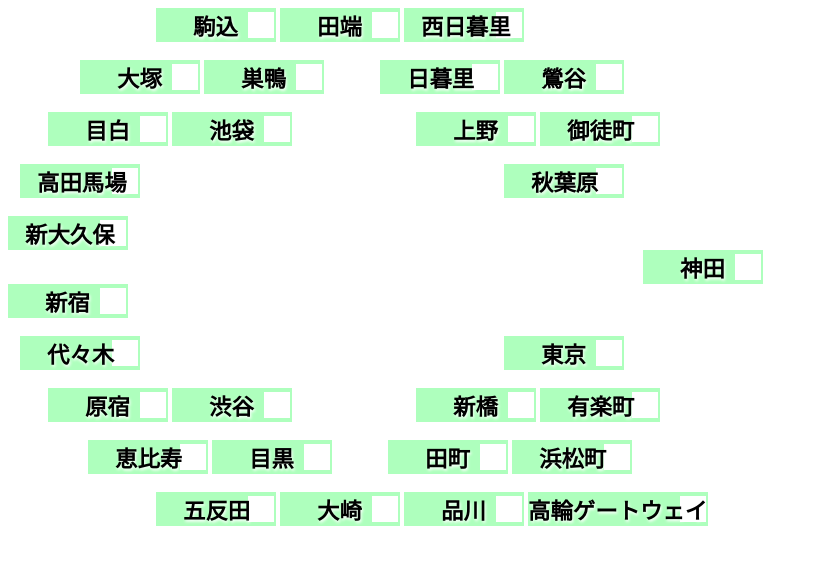
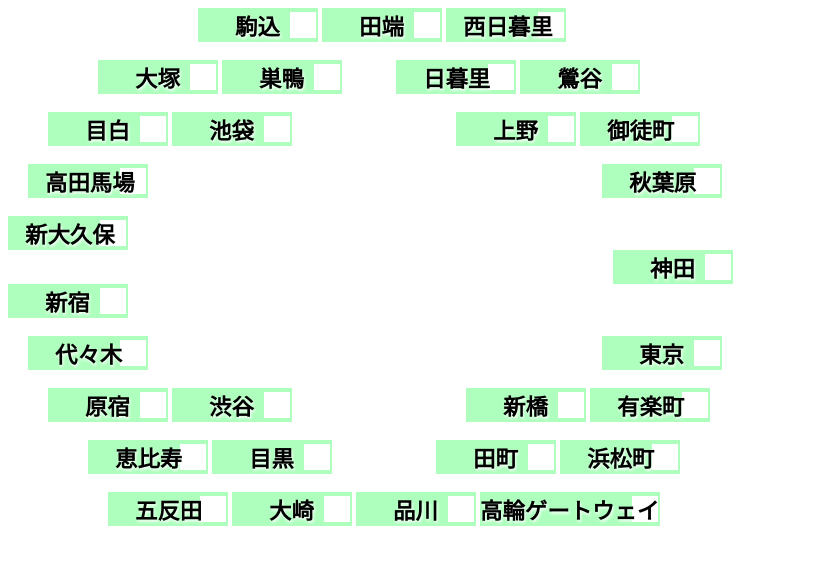
Before and after one commit to Chico27/yamanote-game-cunning, a plain HTML site: page index.html in a window 1280 px wide. Shown: the whole page, without its empty margins (0-818 px from the left). Drawn offline with Linux system fonts and the light colour scheme.

Commit message:
Update index.html

```diff
--- a/index.html
+++ b/index.html
@@ -6,11 +6,7 @@
     <title></title>
   </head>
   <body>
-&nbsp;&nbsp;&nbsp;&nbsp;&nbsp;&nbsp;&nbsp;&nbsp;&nbsp;
-&nbsp;&nbsp;&nbsp;&nbsp;&nbsp;&nbsp;&nbsp;&nbsp;&nbsp;
-&nbsp;&nbsp;&nbsp;&nbsp;&nbsp;&nbsp;&nbsp;&nbsp;&nbsp;
-&nbsp;&nbsp;&nbsp;&nbsp;&nbsp;&nbsp;
-    <label class="switch">
+    <label class="switch" style="margin-left: 190px;">
       <input type="checkbox" checked>
       <span class="slider"><strong class="sliderChar2">駒込</strong></span>
     </label>
@@ -25,10 +21,7 @@
 
     <br><br>
 
-&nbsp;&nbsp;&nbsp;&nbsp;&nbsp;&nbsp;&nbsp;&nbsp;&nbsp;
-&nbsp;&nbsp;&nbsp;&nbsp;&nbsp;&nbsp;&nbsp;
-
-    <label class="switch">
+    <label class="switch" style="margin-left: 90px;">
       <input type="checkbox" checked>
       <span class="slider"><strong class="sliderChar2">大塚</strong></span>
     </label>
@@ -37,10 +30,7 @@
       <span class="slider"><strong class="sliderChar2">巣鴨</strong></span>
     </label>
 
-&nbsp;&nbsp;&nbsp;&nbsp;&nbsp;&nbsp;&nbsp;&nbsp;&nbsp;
-&nbsp;&nbsp;
-
-  <label class="switch">
+  <label class="switch" style="margin-left: 50px;">
     <input type="checkbox" checked>
     <span class="slider"><strong class="sliderChar3">日暮里</strong></span>
   </label>
@@ -51,9 +41,7 @@
 
   <br><br>
 
-  &nbsp;&nbsp;&nbsp;&nbsp;&nbsp;&nbsp;&nbsp;&nbsp;&nbsp;
-
-  <label class="switch">
+  <label class="switch" style="margin-left: 40px;">
     <input type="checkbox" checked>
     <span class="slider"><strong class="sliderChar2">目白</strong></span>
   </label>
@@ -62,12 +50,7 @@
     <span class="slider"><strong class="sliderChar2">池袋</strong></span>
   </label>
 
-  &nbsp;&nbsp;&nbsp;&nbsp;&nbsp;&nbsp;&nbsp;&nbsp;&nbsp;
-  &nbsp;&nbsp;&nbsp;&nbsp;&nbsp;&nbsp;&nbsp;&nbsp;&nbsp;
-  &nbsp;&nbsp;&nbsp;&nbsp;&nbsp;&nbsp;&nbsp;&nbsp;&nbsp;
-
-
-  <label class="switch">
+  <label class="switch" style="margin-left: 160px;">
     <input type="checkbox" checked>
     <span class="slider"><strong class="sliderChar2">上野</strong></span>
   </label>
@@ -78,24 +61,12 @@
 
   <br><br>
 
-&nbsp;&nbsp;
-
-  <label class="switch">
+  <label class="switch" style="margin-left: 20px;">
     <input type="checkbox" checked>
     <span class="slider"><strong class="sliderChar4">高田馬場</strong></span>
   </label>
 
-&nbsp;&nbsp;&nbsp;&nbsp;&nbsp;&nbsp;&nbsp;&nbsp;&nbsp;
-&nbsp;&nbsp;&nbsp;&nbsp;&nbsp;&nbsp;&nbsp;&nbsp;&nbsp;
-&nbsp;&nbsp;&nbsp;&nbsp;&nbsp;&nbsp;&nbsp;&nbsp;&nbsp;
-&nbsp;&nbsp;&nbsp;&nbsp;&nbsp;&nbsp;&nbsp;&nbsp;&nbsp;
-&nbsp;&nbsp;&nbsp;&nbsp;&nbsp;&nbsp;&nbsp;&nbsp;&nbsp;
-&nbsp;&nbsp;&nbsp;&nbsp;&nbsp;&nbsp;&nbsp;&nbsp;&nbsp;
-&nbsp;&nbsp;&nbsp;&nbsp;&nbsp;&nbsp;&nbsp;&nbsp;&nbsp;
-&nbsp;&nbsp;&nbsp;&nbsp;&nbsp;&nbsp;&nbsp;&nbsp;&nbsp;
-&nbsp;&nbsp;&nbsp;&nbsp;&nbsp;&nbsp;&nbsp;&nbsp;&nbsp;
-
-    <label class="switch">
+    <label class="switch" style="margin-left: 450px;">
       <input type="checkbox" checked>
       <span class="slider"><strong class="sliderChar3">秋葉原</strong></span>
     </label>
@@ -108,7 +79,7 @@
     </label>
 
     <br>
-    <label class="switch" style="margin-left: 635px;">
+    <label class="switch" style="margin-left: 605px;">
       <input type="checkbox" checked>
       <span class="slider"><strong class="sliderChar2">神田</strong></span>
     </label>
@@ -121,32 +92,20 @@
     </label>
 
     <br><br>
-    &nbsp;&nbsp;
 
-      <label class="switch">
+      <label class="switch" style="margin-left: 20px;">
         <input type="checkbox" checked>
         <span class="slider"><strong class="sliderChar3">代々木</strong></span>
       </label>
 
-      &nbsp;&nbsp;&nbsp;&nbsp;&nbsp;&nbsp;&nbsp;&nbsp;&nbsp;
-      &nbsp;&nbsp;&nbsp;&nbsp;&nbsp;&nbsp;&nbsp;&nbsp;&nbsp;
-      &nbsp;&nbsp;&nbsp;&nbsp;&nbsp;&nbsp;&nbsp;&nbsp;&nbsp;
-      &nbsp;&nbsp;&nbsp;&nbsp;&nbsp;&nbsp;&nbsp;&nbsp;&nbsp;
-      &nbsp;&nbsp;&nbsp;&nbsp;&nbsp;&nbsp;&nbsp;&nbsp;&nbsp;
-      &nbsp;&nbsp;&nbsp;&nbsp;&nbsp;&nbsp;&nbsp;&nbsp;&nbsp;
-      &nbsp;&nbsp;&nbsp;&nbsp;&nbsp;&nbsp;&nbsp;&nbsp;&nbsp;
-      &nbsp;&nbsp;&nbsp;&nbsp;&nbsp;&nbsp;&nbsp;&nbsp;&nbsp;
-      &nbsp;&nbsp;&nbsp;&nbsp;&nbsp;&nbsp;&nbsp;&nbsp;&nbsp;
-
-      <label class="switch">
+      <label class="switch" style="margin-left: 450px;">
         <input type="checkbox" checked>
         <span class="slider"><strong class="sliderChar2">東京</strong></span>
       </label>
 
   <br><br>
 
-    &nbsp;&nbsp;&nbsp;&nbsp;&nbsp;&nbsp;&nbsp;&nbsp;&nbsp;
-    <label class="switch">
+    <label class="switch" style="margin-left: 40px;">
       <input type="checkbox" checked>
       <span class="slider"><strong class="sliderChar2">原宿</strong></span>
     </label>
@@ -155,10 +114,7 @@
       <span class="slider"><strong class="sliderChar2">渋谷</strong></span>
     </label>
 
-      &nbsp;&nbsp;&nbsp;&nbsp;&nbsp;&nbsp;&nbsp;&nbsp;&nbsp;
-      &nbsp;&nbsp;&nbsp;&nbsp;&nbsp;&nbsp;&nbsp;&nbsp;&nbsp;
-      &nbsp;&nbsp;&nbsp;&nbsp;&nbsp;&nbsp;&nbsp;&nbsp;&nbsp;
-    <label class="switch">
+    <label class="switch" style="margin-left: 170px;">
       <input type="checkbox" checked>
       <span class="slider"><strong class="sliderChar2">新橋</strong></span>
     </label>
@@ -168,10 +124,7 @@
     </label>
     <br><br>
 
-&nbsp;&nbsp;&nbsp;&nbsp;&nbsp;&nbsp;&nbsp;&nbsp;&nbsp;
-&nbsp;&nbsp;&nbsp;&nbsp;&nbsp;&nbsp;&nbsp;&nbsp;&nbsp;
-
-    <label class="switch">
+    <label class="switch" style="margin-left: 80px;">
       <input type="checkbox" checked>
       <span class="slider"><strong class="sliderChar3">恵比寿</strong></span>
     </label>
@@ -180,10 +133,7 @@
       <span class="slider"><strong class="sliderChar2">目黒</strong></span>
     </label>
 
-    &nbsp;&nbsp;&nbsp;&nbsp;&nbsp;&nbsp;&nbsp;&nbsp;&nbsp;
-    &nbsp;&nbsp;
-
-  <label class="switch">
+  <label class="switch" style="margin-left: 100px;">
     <input type="checkbox" checked>
     <span class="slider"><strong class="sliderChar2">田町</strong></span>
   </label>
@@ -193,11 +143,7 @@
   </label>
 
   <br><br>
-  &nbsp;&nbsp;&nbsp;&nbsp;&nbsp;&nbsp;&nbsp;&nbsp;&nbsp;
-  &nbsp;&nbsp;&nbsp;&nbsp;&nbsp;&nbsp;&nbsp;&nbsp;&nbsp;
-  &nbsp;&nbsp;&nbsp;&nbsp;&nbsp;&nbsp;&nbsp;&nbsp;&nbsp;
-  &nbsp;&nbsp;&nbsp;&nbsp;&nbsp;&nbsp;
-      <label class="switch">
+      <label class="switch" style="margin-left: 100px;">
         <input type="checkbox" checked>
         <span class="slider"><strong class="sliderChar3">五反田</strong></span>
       </label>
```
